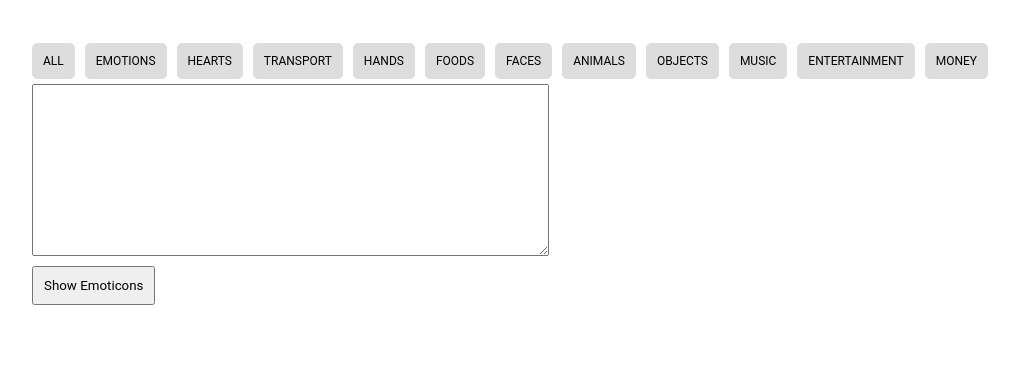
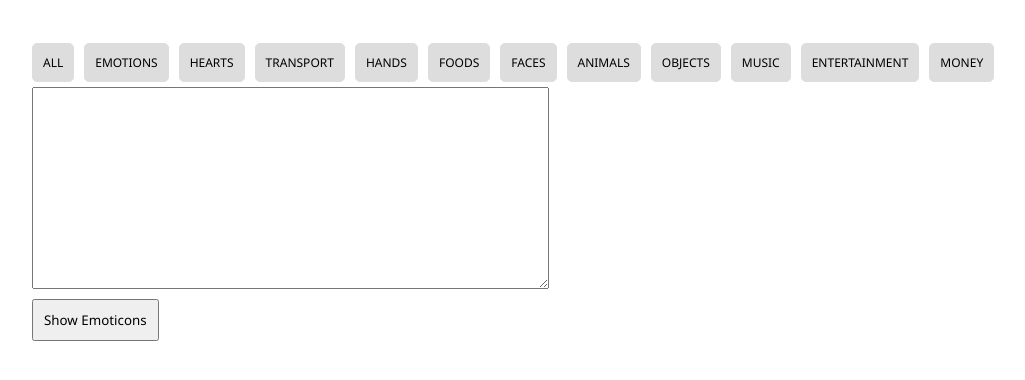
Before and after one commit to flaneurette/Emojis, a plain HTML site: page test.html in a window 1280 px wide. Shown: the whole page, without its empty margins (11-1036 px from the left). Drawn offline with Linux system fonts and the light colour scheme.

Commit message:
Update test.html

```diff
--- a/test.html
+++ b/test.html
@@ -4,7 +4,7 @@
 		<style>
 		* {
 			padding:10px;
-			font-family: "Segou UI", Roboto, Arial;
+			font-family: "Segoe UI", Roboto, Arial;
 		}
 		#navigation {
 			clear:both;
```
